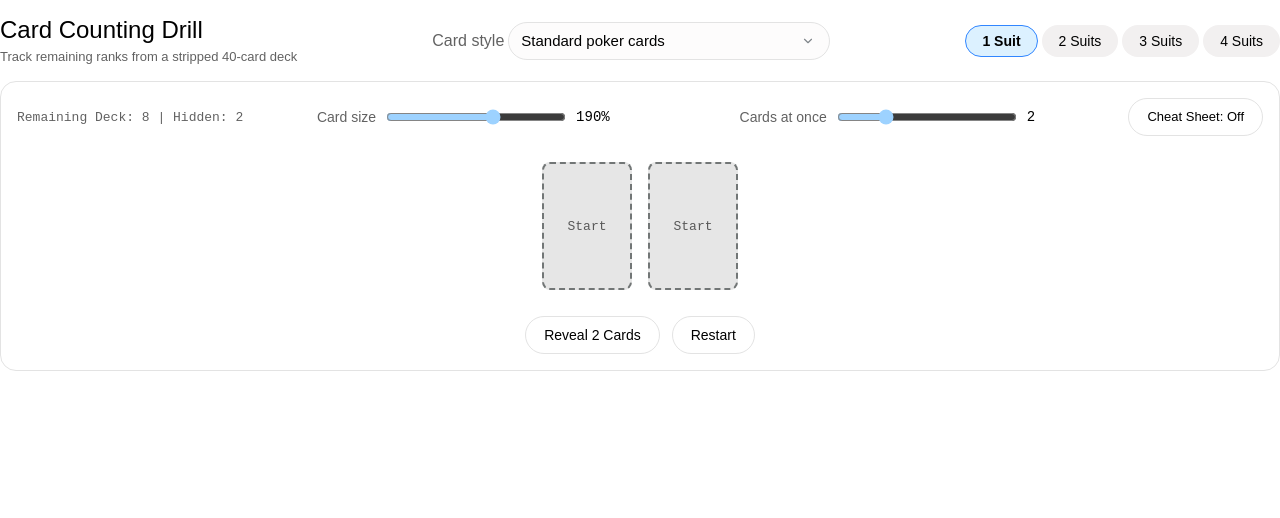
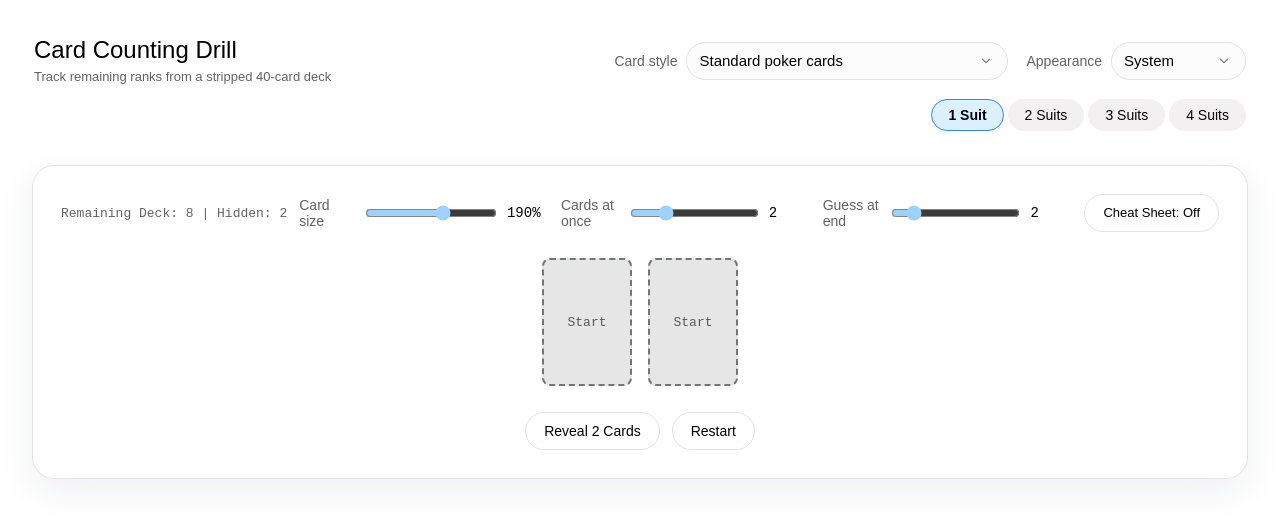
Before and after one commit to Cremasc0/card-memorising-app, an Electron app: page app/index.html in a window 1280 px wide. Drawn offline with Linux system fonts and the light colour scheme; a web font is replaced by a local one.

Commit message:
Add guess count and appearance controls with scrolling

```diff
--- a/app/index.html
+++ b/app/index.html
@@ -1009,31 +1009,61 @@ button.active, button.is-active, button.selected, button.is-selected, button[ari
   <title>Card Counting Drill</title>
   <style>
     /* Widget specific layout glue */
+    html {
+      min-height: 100%;
+      scroll-behavior: smooth;
+      overflow-y: auto !important;
+      background: var(--body-bg, #f4f4f8);
+    }
+
     body {
       margin: 0;
       padding: 0;
-      background: transparent;
+      min-height: 100vh;
+      background: var(--body-bg, #f4f4f8);
       font-family: var(--ff-sans);
       color: var(--on-surface);
-      overflow-y: hidden;
+      overflow-x: hidden;
+      overflow-y: auto !important;
+    }
+
+    body .widget-container {
+      width: 100%;
+      max-width: 1540px !important;
+      min-height: 100vh;
+      height: auto;
+      margin-inline: auto;
+      padding: clamp(16px, 2.5vw, 32px) !important;
     }
 
     .widget-container {
-      width: 100%;
-      min-height: 280px;
-      padding: var(--spacing-l);
-      box-sizing: border-box;
       display: flex;
       flex-direction: column;
-      gap: var(--spacing-l);
+      gap: clamp(16px, 2vw, 24px);
     }
 
     .drill-header {
+      display: flex;
+      flex-direction: column;
+      align-items: stretch;
+      gap: 14px;
+      padding: 4px 2px 10px;
+    }
+
+    .header-top {
       display: flex;
       flex-wrap: wrap;
       align-items: center;
       justify-content: space-between;
-      gap: var(--spacing-m);
+      gap: 16px 24px;
+    }
+
+    .header-selectors {
+      display: flex;
+      flex-wrap: wrap;
+      align-items: center;
+      justify-content: flex-end;
+      gap: 10px 18px;
     }
 
     .header-titles h2 {
@@ -1049,16 +1079,18 @@ button.active, button.is-active, button.selected, button.is-selected, button[ari
       display: flex;
       gap: var(--spacing-xs);
       flex-wrap: wrap;
-    }
-
-    .deck-picker { display: flex; align-items: center; gap: var(--spacing-xs); }
-    .deck-picker label { color: var(--on-surface-variant); white-space: nowrap; }
-    .deck-picker select.lumi-select { width: auto; min-width: 230px; max-width: 100%; }
+      justify-content: flex-end;
+    }
+
+    .deck-picker, .theme-picker { display: flex; align-items: center; gap: 9px; }
+    .deck-picker label, .theme-picker label { color: var(--on-surface-variant); white-space: nowrap; font-size: 14px; }
+    .deck-picker select.lumi-select { width: auto; min-width: 230px; max-width: min(340px, 46vw); }
+    .theme-picker select.lumi-select { width: auto; min-width: 135px; max-width: 180px; }
 
     .stage-card {
-      background: var(--surface-bright);
-      border-radius: var(--r-l);
-      padding: var(--spacing-l);
+      background: var(--surface-bright, #fff);
+      border-radius: 22px;
+      padding: clamp(16px, 2.3vw, 28px);
       display: flex;
       flex-direction: column;
       align-items: center;
@@ -1066,7 +1098,12 @@ button.active, button.is-active, button.selected, button.is-selected, button[ari
       min-height: 220px;
       position: relative;
       border: 1px solid var(--stroke-default);
-    }
+      box-shadow: 0 12px 36px rgba(27, 39, 69, .07);
+    }
+
+    .stage-card, .guessing-section, .score-summary { width: 100%; box-sizing: border-box; }
+    .guessing-section { scroll-margin-top: 18px; }
+    body::-webkit-scrollbar { width: 12px; }
 
     .cards-display {
       display: flex;
@@ -1197,13 +1234,13 @@ button.active, button.is-active, button.selected, button.is-selected, button[ari
       align-items: center;
       justify-content: center;
       gap: var(--spacing-s);
-      flex: 1 1 260px;
+      flex: 1 1 200px;
       color: var(--on-surface-variant);
       font-size: 14px;
     }
 
     .card-size-control input[type="range"] {
-      width: min(180px, 35vw);
+      width: min(140px, 24vw);
       accent-color: var(--accent, #3186ff);
       cursor: pointer;
     }
@@ -1269,9 +1306,10 @@ button.active, button.is-active, button.selected, button.is-selected, button[ari
 
     .guessing-section {
       background: var(--surface-bright);
-      border-radius: var(--r-l);
-      padding: var(--spacing-l);
+      border-radius: 22px;
+      padding: clamp(16px, 2.3vw, 28px);
       border: 1px solid var(--stroke-default);
+      box-shadow: 0 12px 36px rgba(27, 39, 69, .07);
       display: flex;
       flex-direction: column;
       gap: var(--spacing-l);
@@ -1290,6 +1328,15 @@ button.active, button.is-active, button.selected, button.is-selected, button[ari
       .tracker-grid {
         grid-template-columns: repeat(5, 1fr);
       }
+    }
+
+    @media (max-width: 760px) {
+      .header-top { align-items: stretch; }
+      .header-selectors { justify-content: flex-start; }
+      .level-selector { justify-content: flex-start; }
+      .deck-picker, .theme-picker { width: 100%; justify-content: space-between; }
+      .deck-picker select.lumi-select, .theme-picker select.lumi-select { flex: 1; max-width: none; }
+      .action-bar { justify-content: flex-start; }
     }
 
     .guess-card {
@@ -1371,6 +1418,12 @@ button.active, button.is-active, button.selected, button.is-selected, button[ari
     document.documentElement.setAttribute('data-theme', theme);
     syncBody();
   }
+  function getThemeChoice() {
+    try {
+      var saved = localStorage.getItem('card-drill-theme');
+      return saved === 'light' || saved === 'dark' ? saved : 'system';
+    } catch (e) { return 'system'; }
+  }
   if (typeof MutationObserver === 'function') {
     new MutationObserver(syncBody).observe(document.documentElement, {
       attributes: true, attributeFilter: ['data-theme']
@@ -1382,15 +1435,12 @@ button.active, button.is-active, button.selected, button.is-selected, button[ari
   try {
     var mq = window.matchMedia && window.matchMedia('(prefers-color-scheme: dark)');
     if (mq) {
-      var cur = document.documentElement.getAttribute('data-theme');
-      if (!cur) {
-        syncTheme(mq.matches ? 'dark' : 'light');
-      } else {
-        syncTheme(cur);
-      }
+      var choice = getThemeChoice();
+      var initialTheme = choice === 'system' ? (mq.matches ? 'dark' : 'light') : choice;
+      syncTheme(initialTheme);
       if (mq.addEventListener) {
         mq.addEventListener('change', function(e) {
-          syncTheme(e.matches ? 'dark' : 'light');
+          if (getThemeChoice() === 'system') syncTheme(e.matches ? 'dark' : 'light');
         });
       }
     }
@@ -1407,10 +1457,12 @@ button.active, button.is-active, button.selected, button.is-selected, button[ari
   <div class="widget-container">
     <!-- Header with Difficulty Level Selector -->
     <div class="drill-header">
+      <div class="header-top">
         <div class="header-titles">
           <h2 class="lumi-headline-m">Card Counting Drill</h2>
           <p id="deck-description" class="lumi-body-s">Track remaining ranks from a stripped 40-card deck</p>
         </div>
+        <div class="header-selectors">
           <div class="deck-picker">
             <label for="deck-mode">Card style</label>
             <select id="deck-mode" class="lumi-select" aria-label="Card style">
@@ -1422,6 +1474,16 @@ button.active, button.is-active, button.selected, button.is-selected, button[ari
               <option value="trevisane-png">Trevisane PNG</option>
               <option value="trevisane-svg">Trevisane vector</option>
             </select>
+          </div>
+          <div class="theme-picker" aria-label="App appearance">
+            <label for="theme-mode">Appearance</label>
+            <select id="theme-mode" class="lumi-select" aria-label="App theme">
+              <option value="system">System</option>
+              <option value="light">Light</option>
+              <option value="dark">Dark</option>
+            </select>
+          </div>
+        </div>
       </div>
       <div class="level-selector" role="group" aria-label="Difficulty Level">
         <button type="button" class="lumi-chip is-active" data-level="1" aria-pressed="true">1 Suit</button>
@@ -1449,6 +1511,11 @@ button.active, button.is-active, button.selected, button.is-selected, button[ari
           <span>Cards at once</span>
           <input id="cards-per-draw" type="range" min="1" max="5" step="1" value="2" aria-label="Cards revealed at a time">
           <output id="cards-per-draw-value" for="cards-per-draw">2</output>
+        </label>
+        <label class="card-size-control" for="hidden-count">
+          <span>Guess at end</span>
+          <input id="hidden-count" type="range" min="1" max="10" step="1" value="2" aria-label="Cards to guess at the end">
+          <output id="hidden-count-value" for="hidden-count">2</output>
         </label>
         <button type="button" id="toggle-cheat" class="lumi-btn lumi-btn--ghost lumi-btn--small" aria-pressed="false">Cheat Sheet: Off</button>
       </div>
@@ -1620,7 +1687,8 @@ button.active, button.is-active, button.selected, button.is-selected, button[ari
       cheatVisible: false,
       isFinished: false,
       lastPair: [],
-      cardsPerDraw: 2
+      cardsPerDraw: 2,
+      hiddenCardCount: 2
     };
 
     function initDeck() {
@@ -1672,8 +1740,17 @@ button.active, button.is-active, button.selected, button.is-selected, button[ari
         [state.deck[i], state.deck[j]] = [state.deck[j], state.deck[i]];
       }
 
-      // Reserve 2 hidden cards to end drill with guessing test
-      const numHidden = Math.min(2, state.deck.length);
+      // Reserve a configurable number of hidden cards, leaving at least one to reveal.
+      const hiddenSlider = document.getElementById('hidden-count');
+      const maxHidden = Math.max(1, Math.min(10, state.deck.length - 1));
+      state.hiddenCardCount = Math.min(state.hiddenCardCount, maxHidden);
+      if (hiddenSlider) {
+        hiddenSlider.max = String(maxHidden);
+        hiddenSlider.value = String(state.hiddenCardCount);
+      }
+      const hiddenValue = document.getElementById('hidden-count-value');
+      if (hiddenValue) hiddenValue.textContent = String(state.hiddenCardCount);
+      const numHidden = Math.min(state.hiddenCardCount, Math.max(1, state.deck.length - 1));
       state.hiddenCards = state.deck.splice(0, numHidden);
 
       const description = document.getElementById('deck-description');
@@ -1797,6 +1874,8 @@ button.active, button.is-active, button.selected, button.is-selected, button[ari
       if (state.isFinished && scorePanel.style.display === 'none') {
         guessingPanel.style.display = 'flex';
         document.getElementById('hidden-count-text').textContent = state.hiddenCards.length;
+
+        requestAnimationFrame(() => guessingPanel.scrollIntoView({ behavior: 'smooth', block: 'start' }));
 
         const guessGrid = document.getElementById('guess-grid');
         if (guessGrid) guessGrid.innerHTML = RANKS.map(rank => `
@@ -1877,6 +1956,12 @@ button.active, button.is-active, button.selected, button.is-selected, button[ari
       try { localStorage.setItem('card-drill-cards-per-draw', String(state.cardsPerDraw)); } catch (e) {}
       updateViz();
     });
+    document.getElementById('hidden-count').addEventListener('input', e => {
+      state.hiddenCardCount = Number(e.target.value);
+      document.getElementById('hidden-count-value').textContent = String(state.hiddenCardCount);
+      try { localStorage.setItem('card-drill-hidden-count', String(state.hiddenCardCount)); } catch (e) {}
+      initDeck();
+    });
     document.querySelectorAll('.level-selector .lumi-chip').forEach(chip => {
       chip.addEventListener('click', () => {
         state.level = parseInt(chip.dataset.level, 10);
@@ -1900,6 +1985,9 @@ button.active, button.is-active, button.selected, button.is-selected, button[ari
     } catch (e) {}
     document.getElementById('cards-per-draw').value = String(state.cardsPerDraw);
     document.getElementById('cards-per-draw-value').textContent = String(state.cardsPerDraw);
+    try {
+      state.hiddenCardCount = Math.max(1, Math.min(10, Number(localStorage.getItem('card-drill-hidden-count')) || 2));
+    } catch (e) {}
 
     // First frame initialization
     initDeck();
@@ -1909,6 +1997,22 @@ button.active, button.is-active, button.selected, button.is-selected, button[ari
       document.documentElement.setAttribute('data-theme', t);
       updateViz();
     };
+    function setThemeMode(mode, save = false) {
+      const choice = ['system', 'light', 'dark'].includes(mode) ? mode : 'system';
+      const themeSelect = document.getElementById('theme-mode');
+      if (themeSelect) themeSelect.value = choice;
+      if (save) {
+        try { localStorage.setItem('card-drill-theme', choice); } catch (e) {}
+      }
+      const resolved = choice === 'system'
+        ? (window.matchMedia?.('(prefers-color-scheme: dark)').matches ? 'dark' : 'light')
+        : choice;
+      applyTheme(resolved);
+    }
+    let savedTheme = 'system';
+    try { savedTheme = localStorage.getItem('card-drill-theme') || 'system'; } catch (e) {}
+    setThemeMode(savedTheme);
+    document.getElementById('theme-mode').addEventListener('change', e => setThemeMode(e.target.value, true));
     if (!document.documentElement.hasAttribute('data-theme') && window.matchMedia?.('(prefers-color-scheme: dark)').matches) {
       applyTheme('dark');
     }
--- a/package.json
+++ b/package.json
@@ -1,6 +1,6 @@
 {
   "name": "trevisane-card-drill",
-  "version": "1.1.3",
+  "version": "1.1.4",
   "private": true,
   "description": "Windows desktop card counting drill with selectable poker and Trevisane card styles",
   "main": "main.cjs",
```
Also changed, not shown: README.md, 1 other file. Lines whose indentation alone changed are shown as unchanged.
